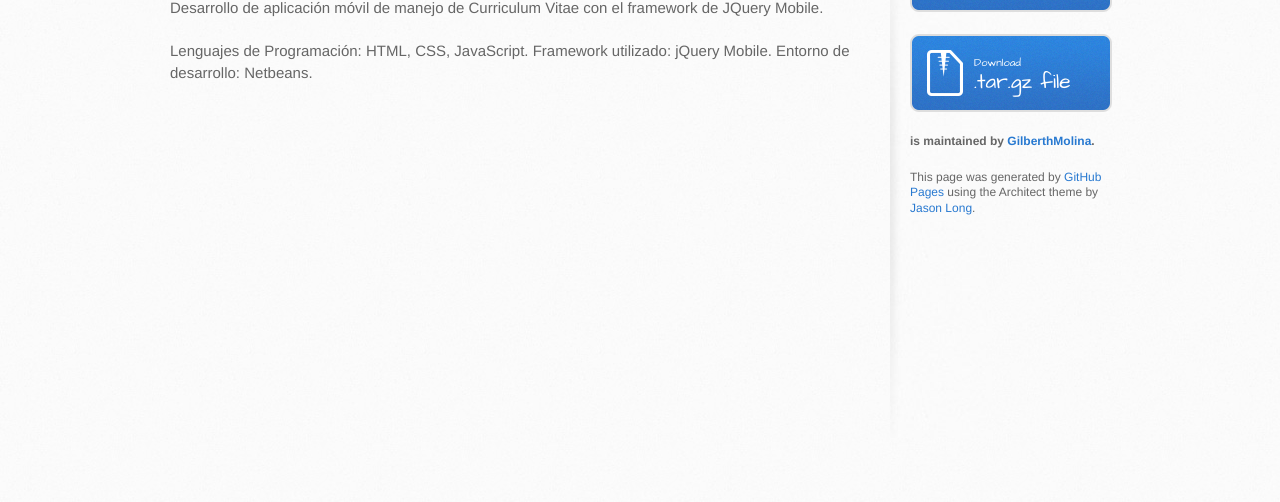
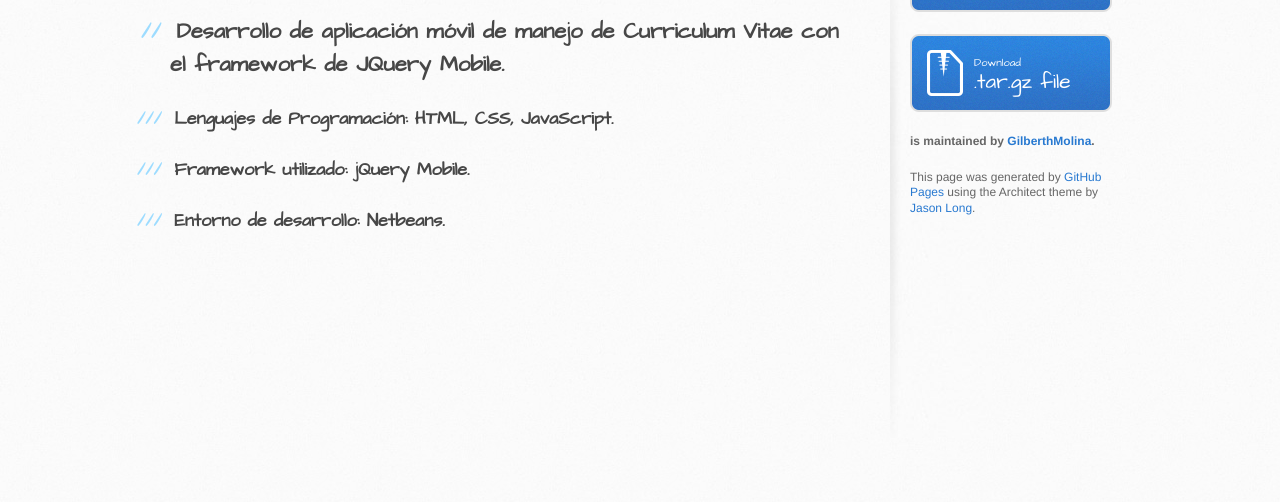
Before and after one commit to GilbertMolina/Curriculum_Vitae, a plain HTML site: page index.html in a window 1280 px wide. Shown: the part 298-800 px from the top of the page. Drawn offline with Linux system fonts and the light colour scheme.

Commit message:
Create gh-pages branch via GitHub

```diff
--- a/index.html
+++ b/index.html
@@ -29,13 +29,19 @@
       <div class="inner clearfix">
         <section id="main-content">
           <h1>
-<a id="curriculum_vitae" class="anchor" href="#curriculum_vitae" aria-hidden="true"><span class="octicon octicon-link"></span></a>Curriculum_Vitae</h1>
+<a id="curriculum-vitae" class="anchor" href="#curriculum-vitae" aria-hidden="true"><span class="octicon octicon-link"></span></a>Curriculum Vitae</h1>
 
-<p>Desarrollo de aplicación móvil de manejo de Curriculum Vitae con el framework de JQuery Mobile. </p>
+<h2>
+<a id="desarrollo-de-aplicación-móvil-de-manejo-de-curriculum-vitae-con-el-framework-de-jquery-mobile" class="anchor" href="#desarrollo-de-aplicaci%C3%B3n-m%C3%B3vil-de-manejo-de-curriculum-vitae-con-el-framework-de-jquery-mobile" aria-hidden="true"><span class="octicon octicon-link"></span></a>Desarrollo de aplicación móvil de manejo de Curriculum Vitae con el framework de JQuery Mobile.</h2>
 
-<p>Lenguajes de Programación: HTML, CSS, JavaScript.
-Framework utilizado: jQuery Mobile.
-Entorno de desarrollo: Netbeans.</p>
+<h3>
+<a id="lenguajes-de-programación-html-css-javascript" class="anchor" href="#lenguajes-de-programaci%C3%B3n-html-css-javascript" aria-hidden="true"><span class="octicon octicon-link"></span></a>Lenguajes de Programación: HTML, CSS, JavaScript.</h3>
+
+<h3>
+<a id="framework-utilizado-jquery-mobile" class="anchor" href="#framework-utilizado-jquery-mobile" aria-hidden="true"><span class="octicon octicon-link"></span></a>Framework utilizado: jQuery Mobile.</h3>
+
+<h3>
+<a id="entorno-de-desarrollo-netbeans" class="anchor" href="#entorno-de-desarrollo-netbeans" aria-hidden="true"><span class="octicon octicon-link"></span></a>Entorno de desarrollo: Netbeans.</h3>
         </section>
 
         <aside id="sidebar">
--- a/params.json
+++ b/params.json
@@ -1 +1 @@
-{"name":"Curriculum vitae","tagline":"Curriculum Vitae","body":"# Curriculum_Vitae\r\n\r\nDesarrollo de aplicación móvil de manejo de Curriculum Vitae con el framework de JQuery Mobile. \r\n\r\nLenguajes de Programación: HTML, CSS, JavaScript.\r\nFramework utilizado: jQuery Mobile.\r\nEntorno de desarrollo: Netbeans.\r\n","google":"","note":"Don't delete this file! It's used internally to help with page regeneration."}
+{"name":"Curriculum vitae","tagline":"Curriculum Vitae","body":"# Curriculum Vitae\r\n\r\n## Desarrollo de aplicación móvil de manejo de Curriculum Vitae con el framework de JQuery Mobile. \r\n\r\n### Lenguajes de Programación: HTML, CSS, JavaScript.\r\n### Framework utilizado: jQuery Mobile.\r\n### Entorno de desarrollo: Netbeans.\r\n","google":"","note":"Don't delete this file! It's used internally to help with page regeneration."}
```
